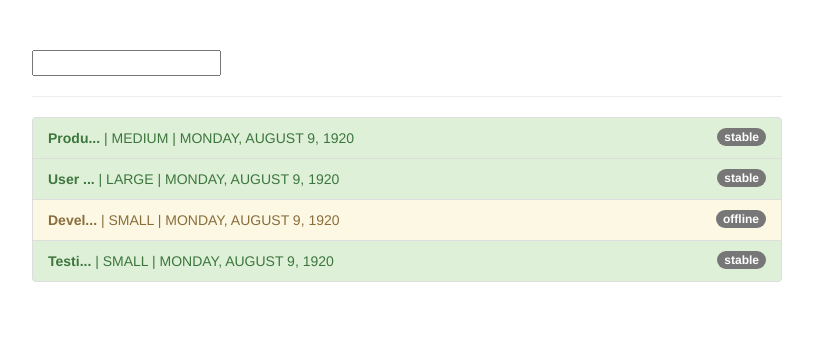
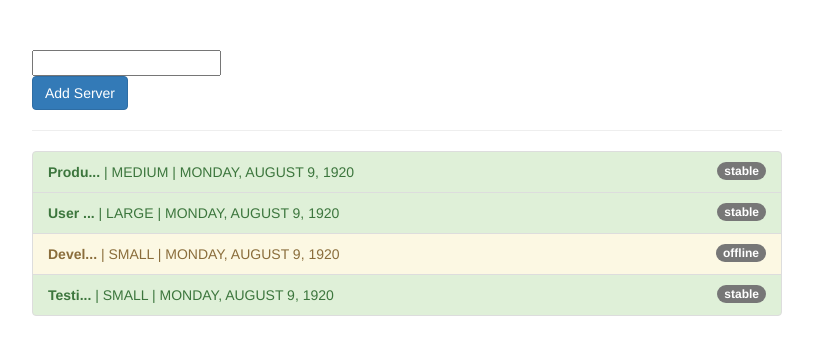
Before and after one commit to Daniel-Benzion/angular-guide-piping, an Angular app: page / in a window 1280 px wide. Shown: the top 354 px of the page, without its empty margins (233-1046 px from the left). Built offline with nearby package versions, Linux system fonts and the light colour scheme.

Commit message:
Pure and impure pipes

```diff
--- a/src/app/app.component.html
+++ b/src/app/app.component.html
@@ -4,6 +4,8 @@
       <input
         type="text"
         [(ngModel)]="filteredStatus">
+      <br>
+      <button class="btn btn-primary" (click)="onAddServer()">Add Server</button>
       <hr>
       <ul class="list-group">
         <li
--- a/src/app/app.component.ts
+++ b/src/app/app.component.ts
@@ -42,4 +42,13 @@
       'list-group-item-danger': server.status === 'critical'
     };
   }
+
+  onAddServer() {
+    this.servers.push({
+      instanceType: "small",
+      name: "New Server",
+      status: "stable",
+      started: new Date(15, 1, 2017)
+    });
+  }
 }
--- a/src/app/filter.pipe.ts
+++ b/src/app/filter.pipe.ts
@@ -1,7 +1,8 @@
 import { Pipe, PipeTransform } from '@angular/core';
 
 @Pipe({
-  name: 'filter'
+  name: 'filter',
+  pure: false
 })
 export class FilterPipe implements PipeTransform {
 
```
